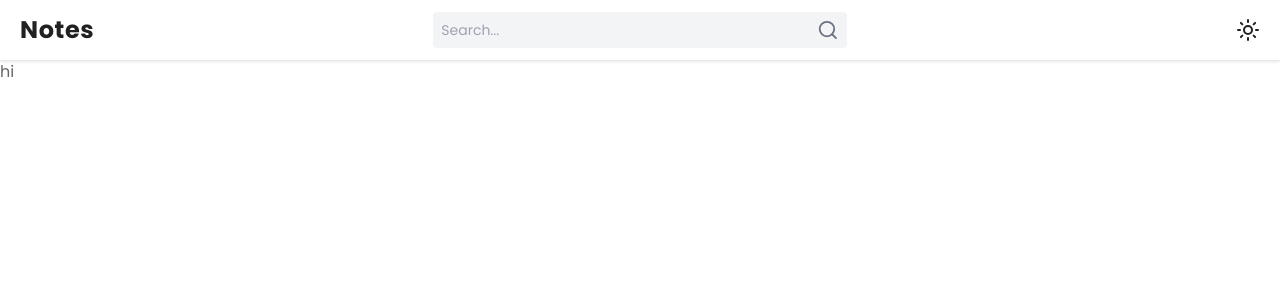
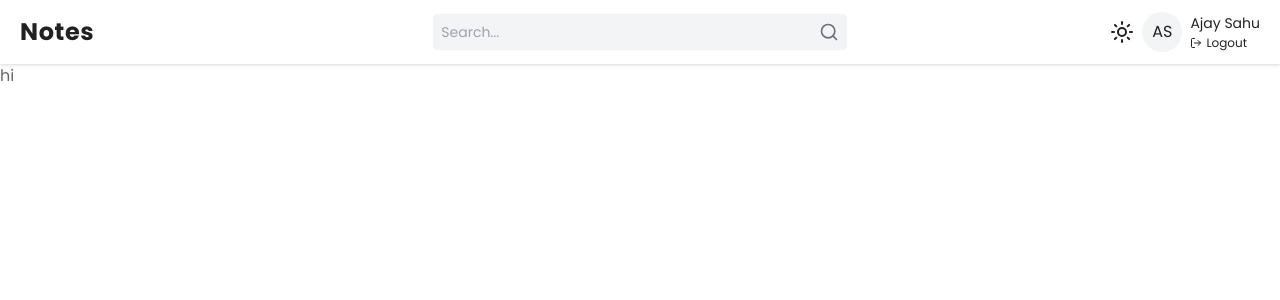
Before and after one commit to anaysah/mern-notes, a React (Vite) app in the folder frontend/: page / in a window 1280 px wide. Shown: the top 300 px of the page. Built offline with nearby package versions, Linux system fonts and the light colour scheme.

Commit message:
style: Searchbox, ProfileInfo on Navbar
cross button in Searchbox to clear Searchbox
current login use details in ProfileInfo in Navbar

```diff
--- a/frontend/src/components/Navbar/Menubar.tsx
+++ b/frontend/src/components/Navbar/Menubar.tsx
@@ -1,9 +1,11 @@
+import ProfileInfo from "./ProfileInfo"
 import ThemeBtn from "./ThemeBtn"
 
 const Menubar = () => {
   return (
-    <div className="flex justify-end">
+    <div className="flex justify-end gap-2">
       <ThemeBtn/>
+      <ProfileInfo/>
     </div>
   )
 }
--- /dev/null
+++ b/frontend/src/components/Navbar/ProfileInfo.tsx
@@ -0,0 +1,16 @@
+import { LogOutIcon } from "lucide-react"
+import { getInitialName } from "../../utils/helpers"
+
+const ProfileInfo = () => {
+  return (
+    <div className="flex gap-2 items-center">
+        <div className="rounded-full bg-fore-pri w-10 h-10 flex justify-center items-center traking-widest">{getInitialName("Ajay Sahu")}</div>
+        <div className="flex flex-col h-10 justify-around">
+            <div className="text-sm">Ajay Sahu</div>
+            <div className="text-xs flex gap-1 items-center hover:text-blue-500 cursor-pointer hover:underline"><LogOutIcon className="w-3 h-3"/>Logout</div>
+        </div>
+    </div>
+  )
+}
+
+export default ProfileInfo
--- a/frontend/src/components/Navbar/Searchbox.tsx
+++ b/frontend/src/components/Navbar/Searchbox.tsx
@@ -1,17 +1,39 @@
-import { Search } from "lucide-react"
-import Input from "../Input/Input"
+import { Search, X } from "lucide-react"
+import { useRef, useState } from "react"
 
 const Searchbox = () => {
+  const [search, setSearch] = useState("")
+  const searchInput = useRef<HTMLInputElement | null>(null);
+
+  const handleSearch = () => {
+
+  }
+
+  const handleClear = () => {
+    setSearch("")
+    searchInput.current?.focus()
+  }
+
+
   return (
     <div className="flex items-center bg-fore-pri rounded w-full max-w-md">
-      <Input
+      <input
         type="text"
-        className="flex-grow bg-transparent px-2 py-2"
+        className="flex-grow bg-transparent focus:outline-none p-2 text-sm"
         placeholder="Search..."
-        scale="small"
-        intent="normal"
+        ref={searchInput}
+        value={search}
+        onChange={(e) => { setSearch(e.target.value)}}
       />
-      <Search className="text-gray-500 mx-2" />
+      <button onClick={handleClear}>
+        {
+          search.length > 0 && <X className="text-gray-500 hover:text-red-700 cursor-pointer h-5 w-5" />
+        }
+
+      </button>
+      <button onClick={handleSearch}>
+        <Search className="text-gray-500 mx-2 hover:text-blue-700 cursor-pointer h-5 w-5" />
+      </button>
     </div>
   )
 }
--- /dev/null
+++ b/frontend/src/utils/helpers.ts
@@ -0,0 +1,12 @@
+export const getInitialName = (name: string) => {
+  if (!name) return "";
+
+  // Split the name by spaces to get an array of words
+  const nameParts = name.trim().split(" ");
+
+  // Map over the name parts and take the first letter of each part
+  const initials = nameParts.map((part) => part.charAt(0).toUpperCase());
+
+  // Join the initials to form the final result
+  return initials.join("");
+};
```
